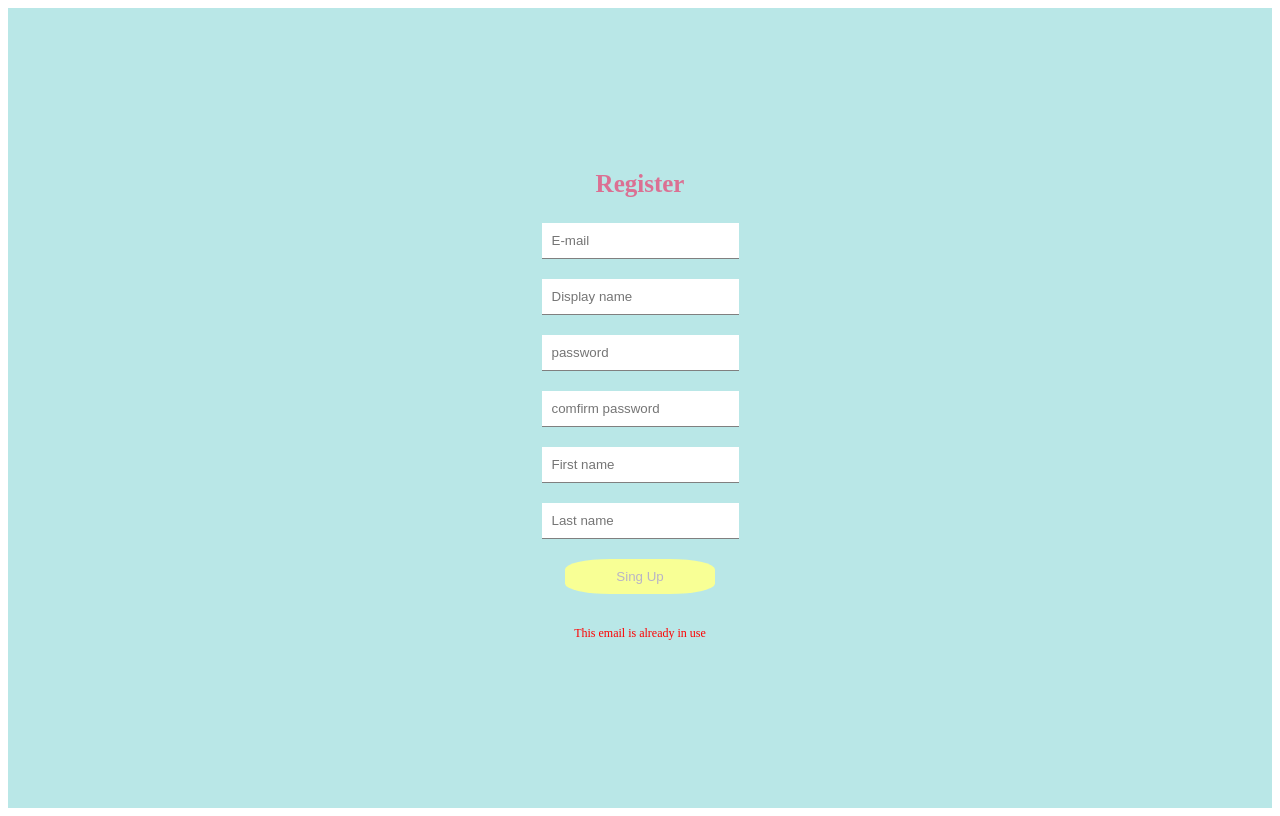
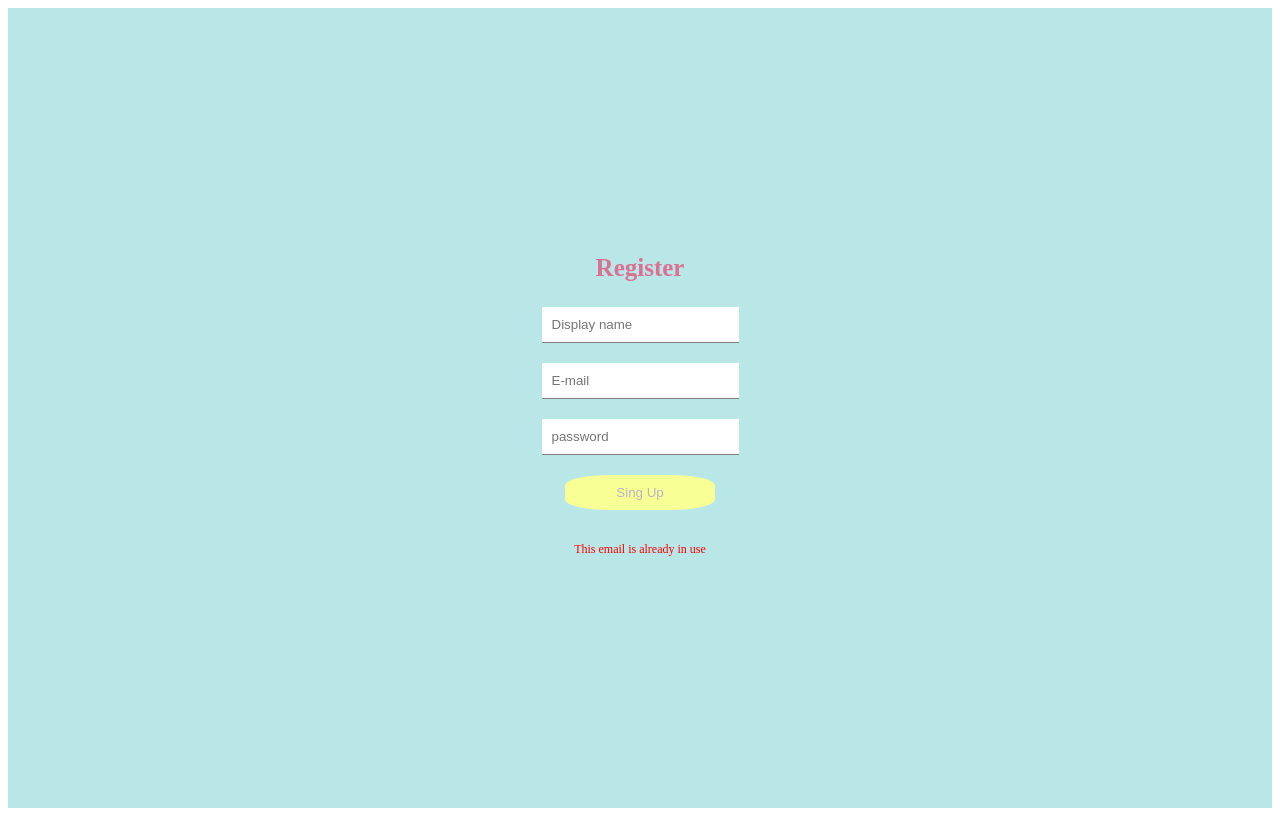
Before and after one commit to JinJaeJee/Blog-clientside, a React (Create React App) app: page /register in a window 1280 px wide. Built offline with nearby package versions, Linux system fonts and the light colour scheme.

Commit message:
feat:update auth

```diff
--- a/package.json
+++ b/package.json
@@ -6,6 +6,7 @@
     "@testing-library/jest-dom": "^5.17.0",
     "@testing-library/react": "^13.4.0",
     "@testing-library/user-event": "^13.5.0",
+    "axios": "^1.5.0",
     "react": "^18.2.0",
     "react-dom": "^18.2.0",
     "react-quill": "^2.0.0",
@@ -37,5 +38,6 @@
       "last 1 firefox version",
       "last 1 safari version"
     ]
-  }
+  },
+  "proxy":"http://localhost:8080/api/"
 }
--- a/src/pages/Register.jsx
+++ b/src/pages/Register.jsx
@@ -1,17 +1,44 @@
-
+import { useState } from "react"
+import axios from "axios"
 
 const Register = () => {
+  const [inputs, setInput] = useState({
+    username:"",
+    email:"",
+    password:"",
+    // cpassword:"",
+    // fname:"",
+    // lname:"",
+  })
+
+  const handleChange = e => {
+    setInput(prev=>({
+      ...prev,
+      [e.target.name]: e.target.value }))
+  }
+
+  const handleSubmit = async e => {
+    e.preventDefault()
+    try {
+     const res = await axios.post("/auth/register", inputs)
+     console.log("Request Data:", inputs);
+     console.log("Response Data:", res.data);
+    } catch(err){
+      console.error("Error:", err);
+    }
+  }
+
   return (
     <div className="auth">
       <h1>Register</h1>
       <form>
-      <input type="text" placeholder="E-mail" />
-      <input type="text" placeholder="Display name" />
-        <input type="password" placeholder="password" />
-        <input type="password" placeholder="comfirm password" />
-        <input type="text" placeholder="First name" />
-        <input type="text" placeholder="Last name" />
-        <button className="Signup">Sing Up</button>
+      <input type="text" placeholder="Display name" name="username" onChange={handleChange}/>
+      <input type="text" placeholder="E-mail" name="email" onChange={handleChange}/>
+        <input type="password" placeholder="password" name="password" onChange={handleChange}/>
+        {/* <input type="password" placeholder="comfirm password" name="cpassword" onChange={handleChange}/>
+        <input type="text" placeholder="First name" name="fname" onChange={handleChange}/>
+        <input type="text" placeholder="Last name" name="lname" onChange={handleChange}/> */}
+        <button onClick={handleSubmit} className="Signup">Sing Up</button>
         <p>This email is already in use</p>
       </form>
     </div>
```
Also changed, not shown: 1 other file (tests, documents, lock files or other folders).
